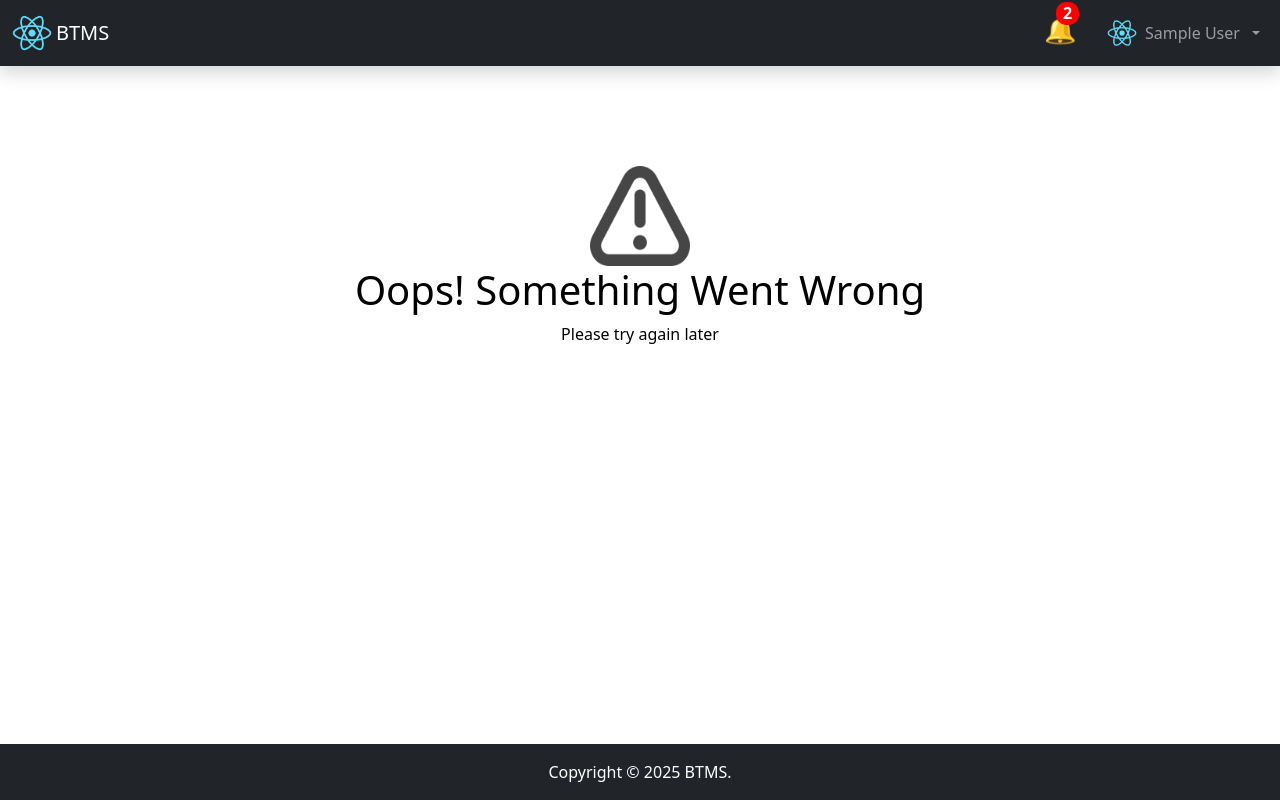
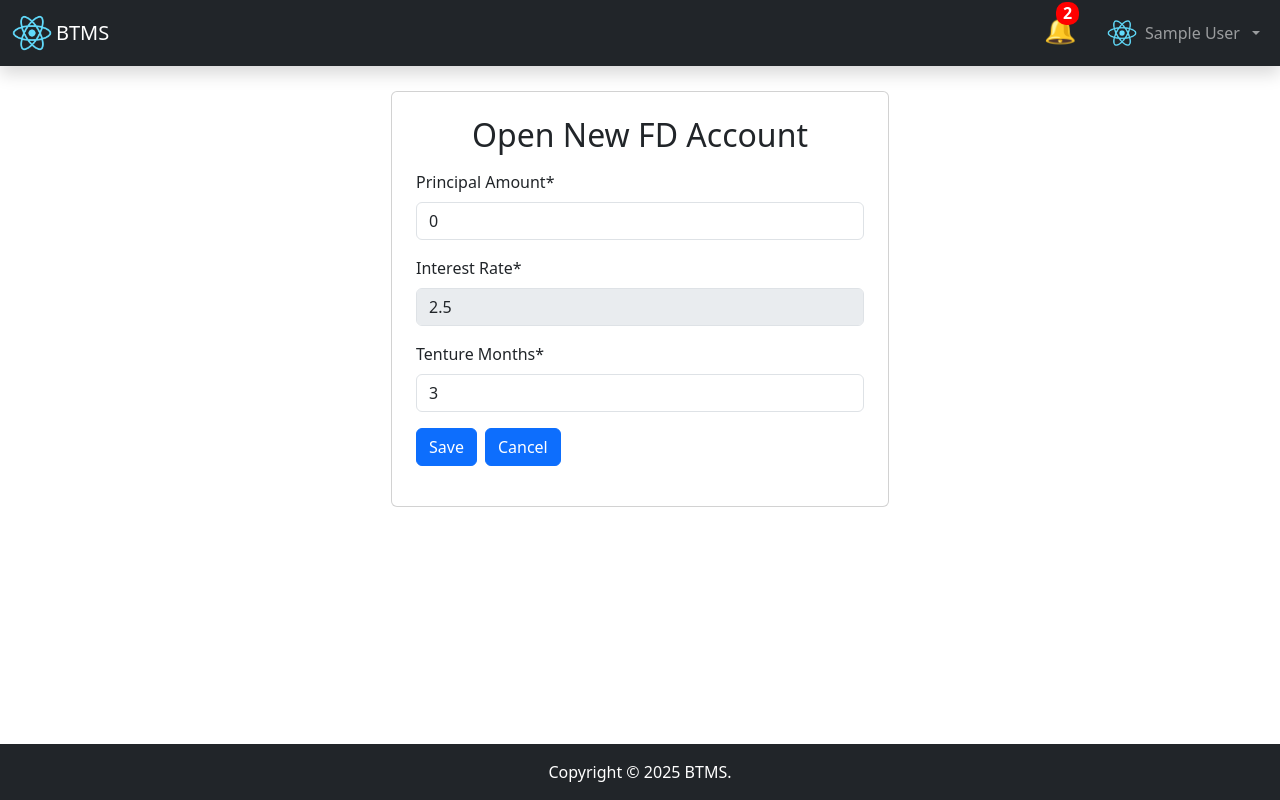
Before and after one commit to neojarvis-testing/c7c1bb4c-836c-4171-8fab-61d03889c44e-5ce88309-aa9c-4580-84e6-11ea29431275, a React (Create React App) app in the folder reactapp/: page /customer/fixeddeposits/create/1 in a window 1280 px wide. Built offline with nearby package versions, Linux system fonts and the light colour scheme; sample sign-in values are in the browser's storage.

Commit message:
fd form done

```diff
--- a/reactapp/src/App.js
+++ b/reactapp/src/App.js
@@ -12,6 +12,7 @@ import ViewAllAccounts from "./ManagerComponents/ViewAllAccountsComponent"
 // Customer
 import Account from "./CustomerComponents/AccountComponent";
 import AccountForm from "./CustomerComponents/AccountForm"
+import OpenFDForm from "./CustomerComponents/OpenFDForm";
 
 function App() {
     return (
@@ -34,6 +35,8 @@ function App() {
                             {/* Customer */}
                             <Route path="/customer/accounts" element={<Account />} />
                             <Route path="/customer/accounts/create" element={<AccountForm />} />
+                            <Route path="/customer/fixeddeposits" element={<Account />} />
+                            <Route path="/customer/fixeddeposits/create/:accountId" element={<OpenFDForm />} />
                             <Route path="*" element={<ErrorPage />} />
                         </Route>
                     </Routes>
--- a/reactapp/src/CustomerComponents/AccountViewComponent.jsx
+++ b/reactapp/src/CustomerComponents/AccountViewComponent.jsx
@@ -1,12 +1,15 @@
 import { Card, Row, Col, Badge, Button, Alert } from 'react-bootstrap';
 import { viewAmount, viewDateTime, getBadgeBgForStatus } from '../lib/common';
 import "./AccountViewComponent.css"
+import { useNavigate } from 'react-router-dom';
 
 const AccountView = ({ accounts }) => {
+    const navigate = useNavigate();
+
     const renderAcccount = (account, index) => {
         return (
             <>
-                <Col sm={12} md={6}>
+                <Col sm={12} md={6} id={`accounts_${index}`}>
                     <Card className='m-2 p-4'>
                         <Card.Body>
                             <Card.Title>
@@ -47,7 +50,9 @@ const AccountView = ({ accounts }) => {
                                 <Row>
                                     <Col className="mt-4">
                                         {account.status === "Active" && (<>
-                                            <Button className='me-2'>Open Fixed Deposit</Button>
+                                            <Button className='me-2' onClick={() => {
+                                                navigate(`/customer/fixeddeposits/create/${account.accountId}`)
+                                            }}>Open Fixed Deposit</Button>
                                             <Button>Open Recurring Deposit</Button>
                                         </>)}
                                         {account.status !== "Active" && (<>
--- a/reactapp/src/CustomerComponents/OpenFDForm.jsx
+++ b/reactapp/src/CustomerComponents/OpenFDForm.jsx
@@ -0,0 +1,124 @@
+import './OpenFDForm.css'
+import Container from 'react-bootstrap/Container'
+import Row from 'react-bootstrap/Row'
+import Col from 'react-bootstrap/Col'
+import Card from 'react-bootstrap/Card'
+import Form from 'react-bootstrap/Form'
+import Button from 'react-bootstrap/Button'
+import { useState, useContext } from 'react';
+import { useFormik } from "formik";
+import * as Yup from "yup";
+import { UserContext } from "../context/UserContext";
+import { apiCreateFDAsync } from '../apiConfig'
+import { useNavigate, useParams } from 'react-router-dom'
+import { Toast, ConfirmToast } from '../lib/common'
+
+const OpenFDForm = () => {
+    const { accountId } = useParams();
+    var { user } = useContext(UserContext);
+    const navigate = useNavigate();
+    const [error, setError] = useState(undefined);
+
+    const formik = useFormik({
+        initialValues: {
+            fDId: 0,
+            accountId: accountId,
+            principalAmount: 0,
+            interestRate: 2.5,
+            tentureMonths: 3,
+        },
+        validationSchema: Yup.object({
+            principalAmount: Yup.number()
+                .min(1, "Principal Amount must be grater than zero")
+                .required("Principal Amount is required"),
+            interestRate: Yup.number()
+                .min(1, "Interest Rate must be grater than zero")
+                .required("Interest Rate is required"),
+            tentureMonths: Yup.number()
+                .min(1, "Tenture Months must be grater than zero")
+                .required("Tenture Months is required"),
+        }),
+        onSubmit: async (values) => {
+            setError("");
+            var confirmed = await ConfirmToast(
+                "Open FD Account",
+                "Are you sure you want to open a new account?");
+            if (confirmed) {
+                var response = await apiCreateFDAsync(user.token, {
+                    ...values,
+                    status: "Active",
+                    accountId: accountId,
+                    userId: user.userId
+                });
+                console.log("response", response);
+                if (response.success) {
+                    await Toast.fire({
+                        icon: "success",
+                        title: "Open New FD Account is Successful!"
+                    });
+                    navigate("/customer/fixeddeposits");
+                } else {
+                    //setError(response.message);
+                    await Toast.fire({
+                        icon: "error",
+                        title: response.message
+                    })
+                    setError("Something went wrong, Please try with different data");
+                }
+            }
+        },
+    });
+
+    return (
+        <>
+            <Container>
+                <Row>
+                    <Col sm={0} md={2} lg={3}></Col>
+                    <Col sm={12} md={8} lg={6}>
+                        <Card className="p-4 m-4">
+                            <Form onSubmit={formik.handleSubmit} noValidate>
+                                <Form.Group className='mb-3 text-center'>
+                                    <h2>Open New FD Account</h2>
+                                </Form.Group>
+                                <Form.Group className='mb-3'>
+                                    <Form.Label className=''>Principal Amount*</Form.Label>
+                                    <Form.Control type="number" id="principalAmount" {...formik.getFieldProps("principalAmount")} placeHolder="Principal Amount" />
+                                    {formik.touched.principalAmount && formik.errors.principalAmount &&
+                                        <Form.Label className='app_error'>{formik.errors.principalAmount}</Form.Label>
+                                    }
+                                </Form.Group>
+                                <Form.Group className='mb-3'>
+                                    <Form.Label className=''>Interest Rate*</Form.Label>
+                                    <Form.Control type="number" id="interestRate" {...formik.getFieldProps("interestRate")} placeHolder="Interest Rate" disabled/>
+                                    {formik.touched.interestRate && formik.errors.interestRate &&
+                                        <Form.Label className='app_error'>{formik.errors.interestRate}</Form.Label>
+                                    }
+                                </Form.Group>
+                                <Form.Group className='mb-3'>
+                                    <Form.Label className=''>Tenture Months*</Form.Label>
+                                    <Form.Control type="number" id="tentureMonths" {...formik.getFieldProps("tentureMonths")} placeHolder="Tenture Months" />
+                                    {formik.touched.tentureMonths && formik.errors.tentureMonths &&
+                                        <Form.Label className='app_error'>{formik.errors.tentureMonths}</Form.Label>
+                                    }
+                                </Form.Group>
+                                {error &&
+                                    <Form.Group className='app_error'>
+                                        <p>{error}</p>
+                                    </Form.Group>
+                                }
+                                <Form.Group className='mb-3'>
+                                    <Button type="submit" className='me-2'>Save</Button>
+                                    <Button type="button" onClick={() => {
+                                        navigate("/customer/fixeddeposits")
+                                    }}>Cancel</Button>
+                                </Form.Group>
+                            </Form>
+                        </Card>
+                    </Col>
+                </Row>
+            </Container>
+        </>
+    )
+}
+
+export default OpenFDForm;
--- a/reactapp/src/apiConfig.js
+++ b/reactapp/src/apiConfig.js
@@ -83,3 +83,34 @@ export const apiCreateAccountAsync = async (token, account) => {
         return { success: false, message: error.response?.data };
     }
 }
+
+// FD
+export const apiCreateFDAsync = async (token, deposit) => {
+    try {
+        const response = await axios.post(`${serviceUrl}/api/fixeddeposit`, deposit, {
+            headers: {
+                'Authorization': `Bearer ${token}`
+            }
+        });
+        return { success: true, data: response.data };
+    } catch (error) {
+        console.error("apiCreateFDAsync error:", error);
+        return { success: false, message: error.response?.data };
+    }
+}
+
+// RD
+
+export const apiCreateRDAsync = async (token, deposit) => {
+    try {
+        const response = await axios.post(`${serviceUrl}/api/recurringdeposit`, deposit, {
+            headers: {
+                'Authorization': `Bearer ${token}`
+            }
+        });
+        return { success: true, data: response.data };
+    } catch (error) {
+        console.error("apiCreateRDAsync error:", error);
+        return { success: false, message: error.response?.data };
+    }
+}
```
Also changed, not shown: 2 other files (tests, documents, lock files or other folders).
